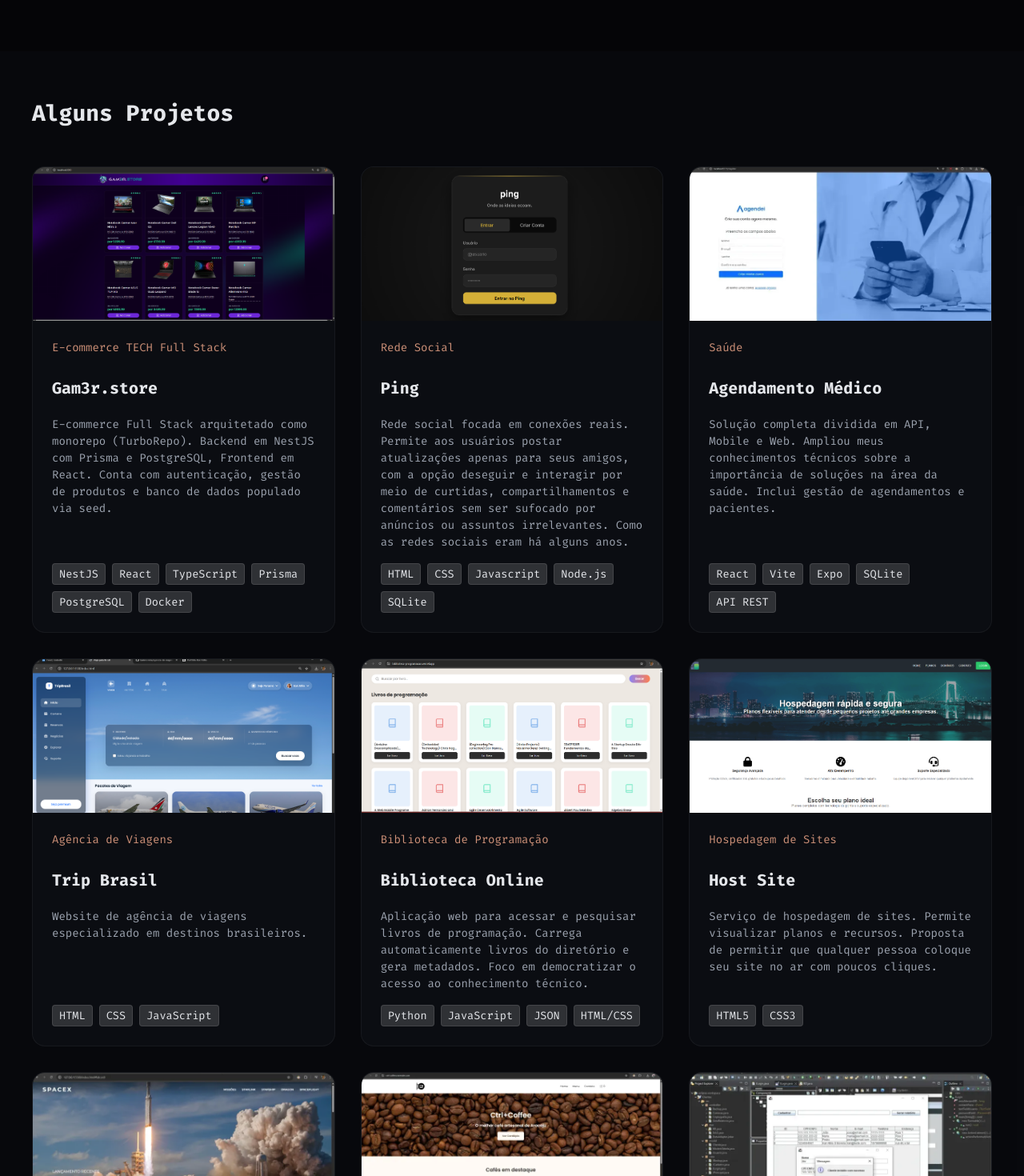
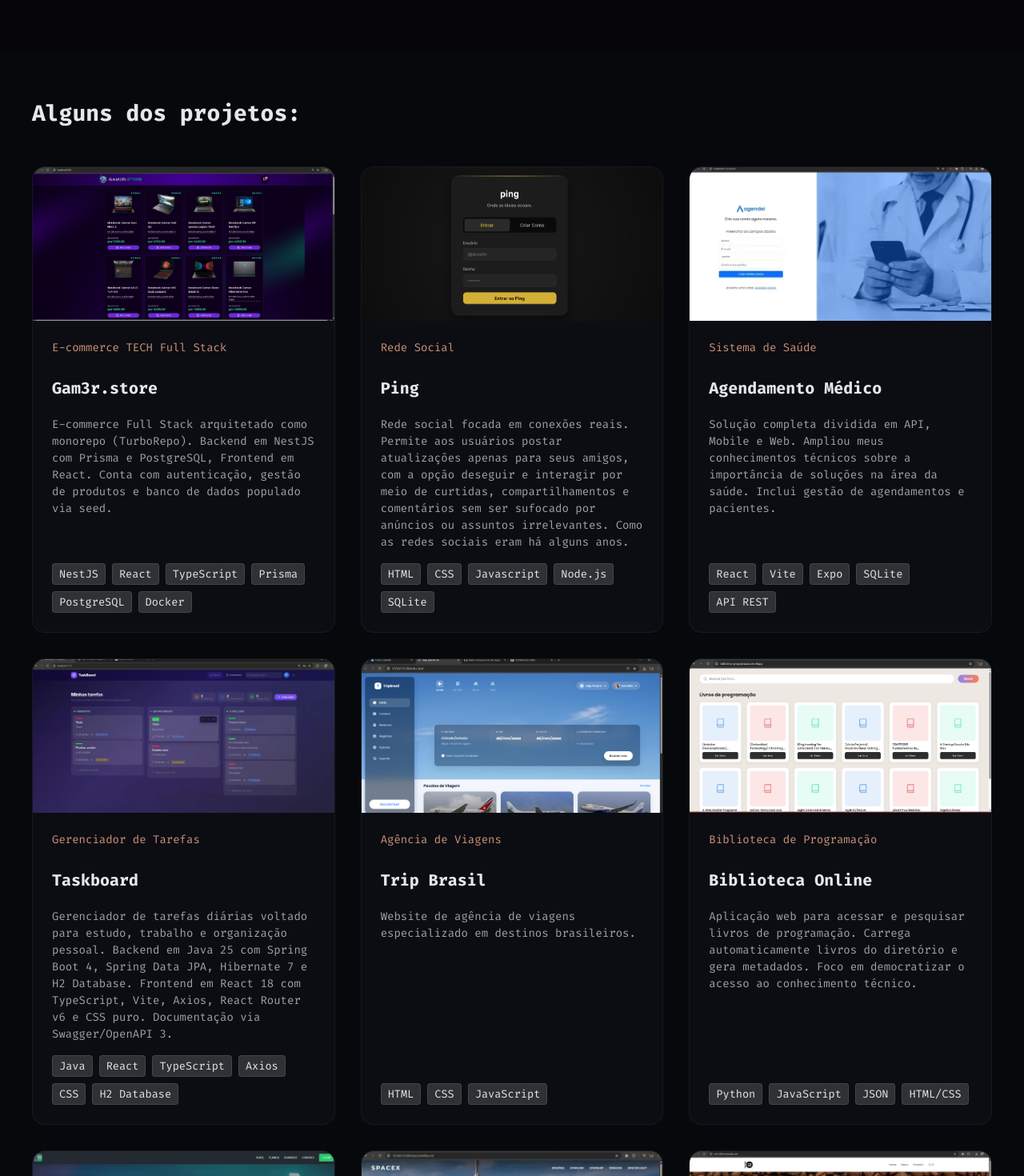
Before and after one commit to karimoreira/meu-portifolio, a React (Vite) app: page / in a window 1280 px wide. Shown: the part 760-2230 px from the top of the page at 80% size. Built offline with nearby package versions, Linux system fonts and the light colour scheme.

Commit message:
feat: inclusão de projeto no portfolio

```diff
--- a/src/components/Projects/Projects.jsx
+++ b/src/components/Projects/Projects.jsx
@@ -7,7 +7,7 @@ export default function Projects() {
     <section id="projects" className="projects-section">
       <div className="container-custom">
         <h2 className="section-title">
-          Alguns Projetos
+          Alguns dos projetos:
         </h2>
 
         <div className="grid-layout">
--- a/src/data/content.js
+++ b/src/data/content.js
@@ -56,7 +56,7 @@ export const projects = [
   },
   {
     id: 3,
-    tag: "Saúde",
+    tag: "Sistema de Saúde",
     title: "Agendamento Médico",
     description: "Solução completa dividida em API, Mobile e Web. Ampliou meus conhecimentos técnicos sobre a importância de soluções na área da saúde. Inclui gestão de agendamentos e pacientes.",
     tech: ["React", "Vite", "Expo", "SQLite", "API REST"],
@@ -65,6 +65,15 @@ export const projects = [
   },
   {
     id: 4,
+    tag: "Gerenciador de Tarefas",
+    title: "Taskboard",
+    description: "Gerenciador de tarefas diárias voltado para estudo, trabalho e organização pessoal. Backend em Java 25 com Spring Boot 4, Spring Data JPA, Hibernate 7 e H2 Database. Frontend em React 18 com TypeScript, Vite, Axios, React Router v6 e CSS puro. Documentação via Swagger/OpenAPI 3.",
+    tech: ["Java", "React", "TypeScript", "Axios", "CSS", "H2 Database"],
+    repo: "https://github.com/karimoreira/taskboard",
+    image: "img/taskboard.webp"
+  },
+  {
+    id: 5,
     tag: "Agência de Viagens",
     title: "Trip Brasil",
     description: "Website de agência de viagens especializado em destinos brasileiros.",
@@ -73,7 +82,7 @@ export const projects = [
     image: "img/tripbrasil.webp"
   },
   {
-    id: 5,
+    id: 6,
     tag: "Biblioteca de Programação",
     title: "Biblioteca Online",
     description: "Aplicação web para acessar e pesquisar livros de programação. Carrega automaticamente livros do diretório e gera metadados. Foco em democratizar o acesso ao conhecimento técnico.",
@@ -82,7 +91,7 @@ export const projects = [
     image: "img/bibliotecadelivros.webp"
   },
   {
-    id: 6,
+    id: 7,
     tag: "Hospedagem de Sites",
     title: "Host Site",
     description: "Serviço de hospedagem de sites. Permite visualizar planos e recursos. Proposta de permitir que qualquer pessoa coloque seu site no ar com poucos cliques.",
@@ -91,7 +100,7 @@ export const projects = [
     image: "img/hostsite.webp"
   },
   {
-    id: 7,
+    id: 8,
     tag: "Site Space-X",
     title: "Landing Page SpaceX",
     description: "Landing page inspirada na SpaceX. O projeto apresenta um layout responsivo e com efeitos visuais ao passar o mouse nos elementos, destacando seções com as informações dos últimos eventos da empresa, missões e foguetes lançados.",
@@ -100,7 +109,7 @@ export const projects = [
     image: "img/space-x.webp"
   },
   {
-    id: 8,
+    id: 9,
     tag: "Cafeteria",
     title: "Cafeteria Ctrl+Coffee",
     description: "Aplicação completa para uma cafeteria, oferecendo funcionalidades como exibição de cardápio, carrinho de compras, contato e finalização de pedidos. Foco em usabilidade e minimalismo.",
@@ -109,7 +118,7 @@ export const projects = [
     image: "img/frontcoffee.webp"
   },
   {
-    id: 9,
+    id: 10,
     tag: "Java Desktop",
     title: "Gestão de Clientes",
     description: "Sistema desktop com autenticação, criptografia e banco SQLite. Conta com filtros de busca, backup e geração de relatórios (JasperReports). A interface é a clássica do Java, focada em funcionalidade.",
@@ -118,7 +127,7 @@ export const projects = [
     image: "img/cadastro.webp"
   },
   {
-    id: 10,
+    id: 11,
     tag: "Pokédex",
     title: "Consulta de Pokémons",
     description: "Aplicação responsiva que consome a PokéAPI via requisições assíncronas para renderizar cards dinâmicos. Implementa paginação, filtragem por tipos e busca eficiente.",
@@ -127,7 +136,7 @@ export const projects = [
     image: "img/pokedex.webp"
   },
   {
-    id: 11,
+    id: 12,
     tag: "Animação",
     title: "Sistema Solar",
     description: "Simulação visual dos planetas orbitando o Sol, incluindo a Lua e a Terra. As órbitas são traçadas com efeitos de rotação e velocidades proporcionais ao tempo orbital real.",
@@ -136,8 +145,8 @@ export const projects = [
     image: "img/sistemasolar.webp"
   },
   {
-    id: 12,
-    tag: "Game",
+    id: 13,
+    tag: "Jogo da memória",
     title: "Memory Game Rick & Morty",
     description: "Jogo de memória temático desafiando usuários a encontrar pares de cartas dos personagens da série. Experiência divertida e interativa para testar a memória.",
     tech: ["JavaScript", "HTML", "CSS3"],
```
Also changed, not shown: public/img/taskboard.webp (added).
